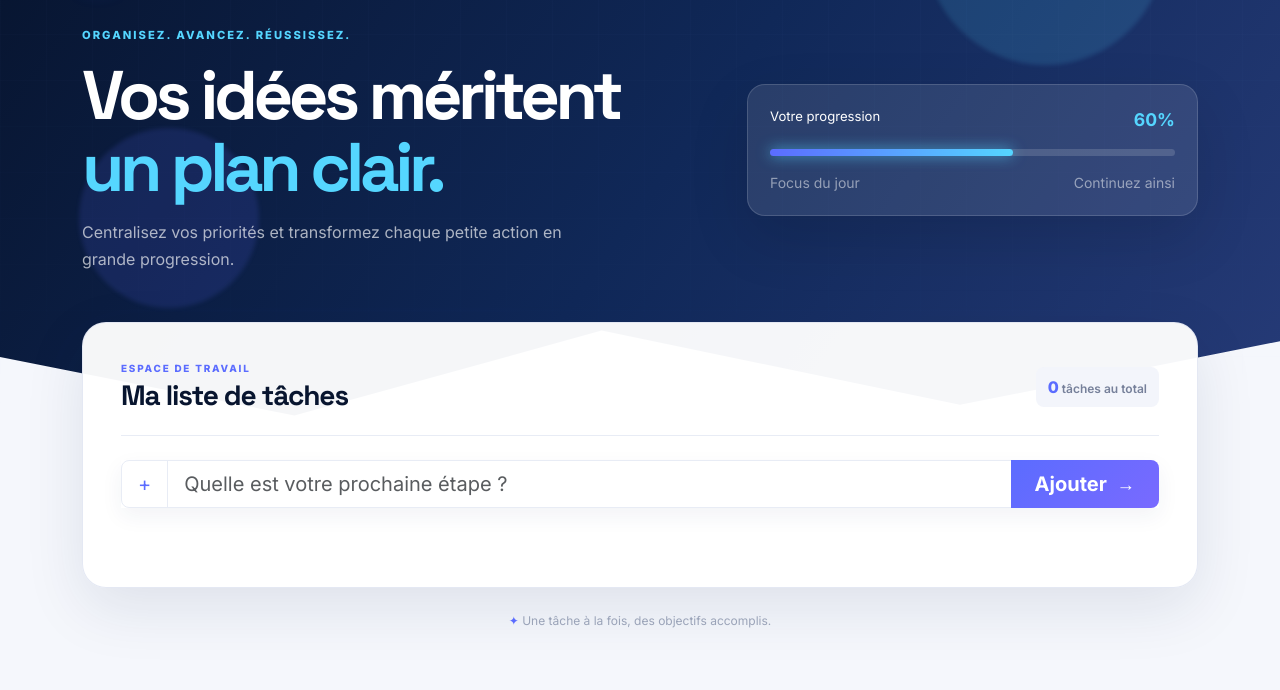
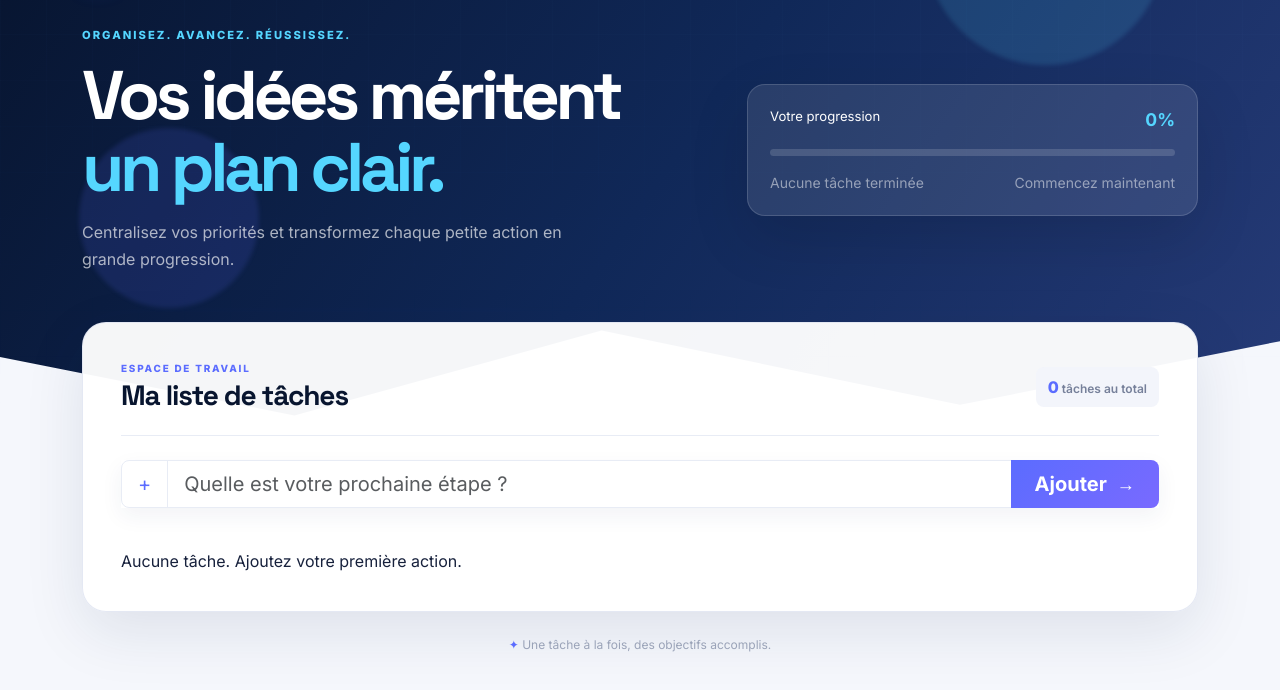
Before and after one commit to Softcompute/projet_tache, a plain HTML site: page index.html in a window 1280 px wide. Shown: the part 104-794 px from the top of the page. Drawn offline with nearby package versions, Linux system fonts and the light colour scheme.

Commit message:
Change title and update progress card in index.html
Updated the title and progress card elements in index.html to reflect task management features.

```diff
--- a/index.html
+++ b/index.html
@@ -4,7 +4,7 @@
   <meta charset="UTF-8">
   <meta name="viewport" content="width=device-width, initial-scale=1.0">
   <meta name="description" content="Une application moderne pour organiser ses tâches quotidiennes.">
-  <title>Zaya-Commucation</title>
+  <title>Zaya — Ma liste de tâches</title>
 
   <link href="https://cdn.jsdelivr.net/npm/bootstrap@5.3.3/dist/css/bootstrap.min.css" rel="stylesheet">
   <link rel="preconnect" href="https://fonts.googleapis.com">
@@ -34,9 +34,9 @@
       </div>
       <div class="col-lg-5 d-none d-lg-block">
         <div class="progress-card">
-          <div class="progress-card-top"><span>Votre progression</span><strong>60%</strong></div>
-          <div class="progress custom-progress" role="progressbar" aria-label="Progression des tâches" aria-valuenow="60" aria-valuemin="0" aria-valuemax="100"><div class="progress-bar"></div></div>
-          <div class="d-flex justify-content-between small text-white-50 mt-3"><span>Focus du jour</span><span>Continuez ainsi</span></div>
+          <div class="progress-card-top"><span>Votre progression</span><strong id="pourcentage-progression">0%</strong></div>
+          <div class="progress custom-progress" role="progressbar" aria-label="Progression des tâches" aria-valuenow="0" aria-valuemin="0" aria-valuemax="100"><div id="barre-progression" class="progress-bar"></div></div>
+          <div class="d-flex justify-content-between small text-white-50 mt-3"><span id="message-progression">Aucune tâche terminée</span><span id="objectif-progression">Commencez maintenant</span></div>
         </div>
       </div>
     </section>
```
